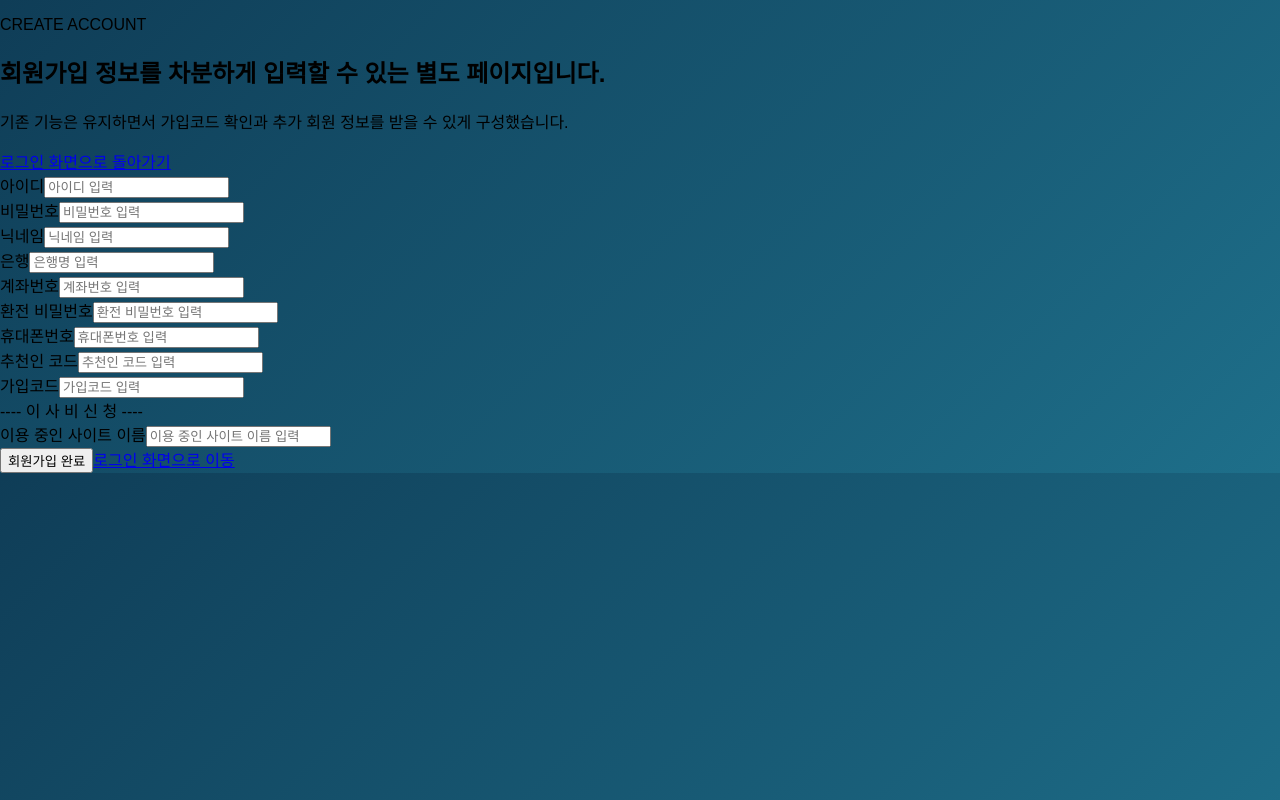
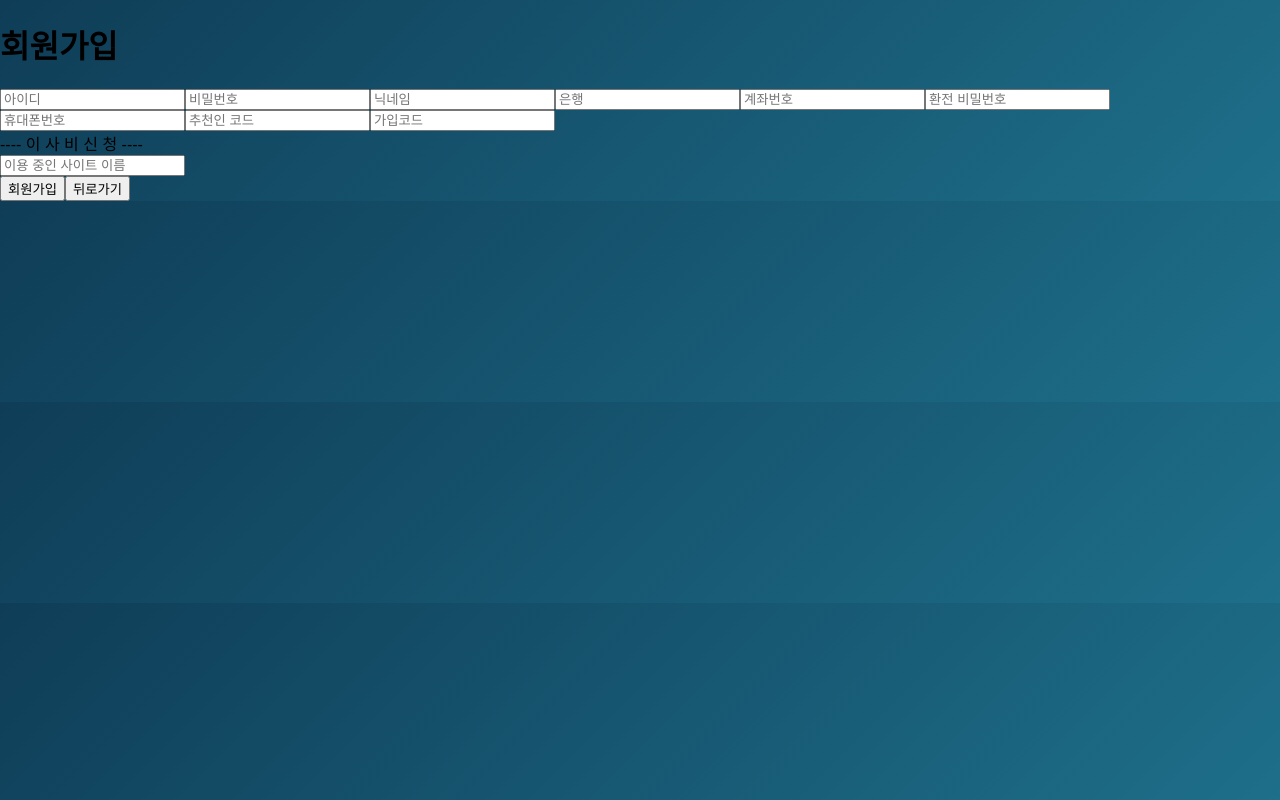
Before and after one commit to shark41245/server1004, a React (Vite) app: page /signup in a window 1280 px wide. Built offline with nearby package versions, Linux system fonts and the light colour scheme.

Commit message:
Update SignupPage.tsx

```diff
--- a/src/pages/SignupPage.tsx
+++ b/src/pages/SignupPage.tsx
@@ -1,216 +1,179 @@
 import { useState } from "react";
-import { Link } from "react-router-dom";
-import { signup, type SignupPayload } from "../lib/api";
+import { useNavigate } from "react-router-dom";
 
-const initialForm: SignupPayload = {
-  username: "",
-  password: "",
-  nickname: "",
-  bankName: "",
-  accountNumber: "",
-  exchangePassword: "",
-  phoneNumber: "",
-  referralCode: "",
-  signupCode: "",
-  siteName: "",
+type SignupForm = {
+  username: string;
+  password: string;
+  nickname: string;
+  bank: string;
+  accountNumber: string;
+  withdrawPassword: string;
+  phone: string;
+  referralCode: string;
+  signupCode: string;
+  siteName: string;
 };
 
 export default function SignupPage() {
-  const [form, setForm] = useState<SignupPayload>(initialForm);
+  const navigate = useNavigate();
+
+  const [form, setForm] = useState<SignupForm>({
+    username: "",
+    password: "",
+    nickname: "",
+    bank: "",
+    accountNumber: "",
+    withdrawPassword: "",
+    phone: "",
+    referralCode: "",
+    signupCode: "",
+    siteName: "",
+  });
+
+  const [message, setMessage] = useState("");
   const [loading, setLoading] = useState(false);
-  const [message, setMessage] = useState("");
 
-  const updateField = <K extends keyof SignupPayload>(key: K, value: SignupPayload[K]) => {
-    setForm((current) => ({
-      ...current,
-      [key]: value,
-    }));
+  const onChange = (key: keyof SignupForm, value: string) => {
+    setForm((prev) => ({ ...prev, [key]: value }));
   };
 
-  const handleSubmit = async () => {
+  const handleSignup = async () => {
     try {
       setLoading(true);
       setMessage("");
 
-      const requiredFields: Array<[keyof SignupPayload, string]> = [
-        ["username", "아이디"],
-        ["password", "비밀번호"],
-        ["nickname", "닉네임"],
-        ["bankName", "은행"],
-        ["accountNumber", "계좌번호"],
-        ["exchangePassword", "환전 비밀번호"],
-        ["phoneNumber", "휴대폰번호"],
-        ["signupCode", "가입코드"],
-        ["siteName", "이용 중인 사이트 이름"],
-      ];
+      const response = await fetch("/api/signup", {
+        method: "POST",
+        headers: {
+          "Content-Type": "application/json",
+        },
+        body: JSON.stringify({
+          username: form.username,
+          password: form.password,
+          nickname: form.nickname,
+          bank: form.bank,
+          account_number: form.accountNumber,
+          withdraw_password: form.withdrawPassword,
+          phone: form.phone,
+          referral_code: form.referralCode,
+          signup_code: form.signupCode,
+          site_name: form.siteName,
+        }),
+      });
 
-      const missing = requiredFields.find(([key]) => !String(form[key]).trim());
-      if (missing) {
-        setMessage(`${missing[1]}을(를) 입력해 주세요.`);
-        return;
+      const data = await response.json();
+
+      if (!response.ok) {
+        throw new Error(data.message || "회원가입에 실패했습니다.");
       }
 
-      await signup({
-        username: form.username.trim(),
-        password: form.password.trim(),
-        nickname: form.nickname.trim(),
-        bankName: form.bankName.trim(),
-        accountNumber: form.accountNumber.trim(),
-        exchangePassword: form.exchangePassword.trim(),
-        phoneNumber: form.phoneNumber.trim(),
-        referralCode: form.referralCode.trim(),
-        signupCode: form.signupCode.trim(),
-        siteName: form.siteName.trim(),
+      setMessage("회원가입이 완료되었습니다.");
+      setForm({
+        username: "",
+        password: "",
+        nickname: "",
+        bank: "",
+        accountNumber: "",
+        withdrawPassword: "",
+        phone: "",
+        referralCode: "",
+        signupCode: "",
+        siteName: "",
       });
-
-      setMessage("회원가입이 완료되었습니다.");
-      setForm(initialForm);
     } catch (error) {
-      setMessage(error instanceof Error ? error.message : "회원가입 중 오류가 발생했습니다.");
+      setMessage(error instanceof Error ? error.message : "오류가 발생했습니다.");
     } finally {
       setLoading(false);
     }
   };
 
   return (
-    <main className="inner-page signup-page">
-      <section className="signup-hero">
-        <p className="eyebrow dark">CREATE ACCOUNT</p>
-        <h1>회원가입 정보를 차분하게 입력할 수 있는 별도 페이지입니다.</h1>
-        <p className="hero-text dark-text">
-          기존 기능은 유지하면서 가입코드 확인과 추가 회원 정보를 받을 수 있게 구성했습니다.
-        </p>
-        <Link to="/" className="inline-back-link">
-          로그인 화면으로 돌아가기
-        </Link>
-      </section>
+    <div className="signup-page">
+      <div className="signup-card">
+        <h1>회원가입</h1>
 
-      <section className="card-panel signup-panel">
-        <div className="split-grid">
-          <div className="field">
-            <label htmlFor="signup-username">아이디</label>
-            <input
-              id="signup-username"
-              type="text"
-              placeholder="아이디 입력"
-              value={form.username}
-              onChange={(event) => updateField("username", event.target.value)}
-            />
-          </div>
+        <div className="signup-grid">
+          <input
+            type="text"
+            placeholder="아이디"
+            value={form.username}
+            onChange={(e) => onChange("username", e.target.value)}
+          />
+          <input
+            type="password"
+            placeholder="비밀번호"
+            value={form.password}
+            onChange={(e) => onChange("password", e.target.value)}
+          />
+          <input
+            type="text"
+            placeholder="닉네임"
+            value={form.nickname}
+            onChange={(e) => onChange("nickname", e.target.value)}
+          />
+          <input
+            type="text"
+            placeholder="은행"
+            value={form.bank}
+            onChange={(e) => onChange("bank", e.target.value)}
+          />
+          <input
+            type="text"
+            placeholder="계좌번호"
+            value={form.accountNumber}
+            onChange={(e) => onChange("accountNumber", e.target.value)}
+          />
+          <input
+            type="password"
+            placeholder="환전 비밀번호"
+            value={form.withdrawPassword}
+            onChange={(e) => onChange("withdrawPassword", e.target.value)}
+          />
+          <input
+            type="text"
+            placeholder="휴대폰번호"
+            value={form.phone}
+            onChange={(e) => onChange("phone", e.target.value)}
+          />
+          <input
+            type="text"
+            placeholder="추천인 코드"
+            value={form.referralCode}
+            onChange={(e) => onChange("referralCode", e.target.value)}
+          />
+          <input
+            type="text"
+            placeholder="가입코드"
+            value={form.signupCode}
+            onChange={(e) => onChange("signupCode", e.target.value)}
+          />
 
-          <div className="field">
-            <label htmlFor="signup-password">비밀번호</label>
-            <input
-              id="signup-password"
-              type="password"
-              placeholder="비밀번호 입력"
-              value={form.password}
-              onChange={(event) => updateField("password", event.target.value)}
-            />
-          </div>
+          <div className="signup-divider">---- 이 사 비 신 청 ----</div>
 
-          <div className="field">
-            <label htmlFor="signup-nickname">닉네임</label>
-            <input
-              id="signup-nickname"
-              type="text"
-              placeholder="닉네임 입력"
-              value={form.nickname}
-              onChange={(event) => updateField("nickname", event.target.value)}
-            />
-          </div>
-
-          <div className="field">
-            <label htmlFor="signup-bank">은행</label>
-            <input
-              id="signup-bank"
-              type="text"
-              placeholder="은행명 입력"
-              value={form.bankName}
-              onChange={(event) => updateField("bankName", event.target.value)}
-            />
-          </div>
-
-          <div className="field">
-            <label htmlFor="signup-account">계좌번호</label>
-            <input
-              id="signup-account"
-              type="text"
-              placeholder="계좌번호 입력"
-              value={form.accountNumber}
-              onChange={(event) => updateField("accountNumber", event.target.value)}
-            />
-          </div>
-
-          <div className="field">
-            <label htmlFor="signup-exchange-password">환전 비밀번호</label>
-            <input
-              id="signup-exchange-password"
-              type="password"
-              placeholder="환전 비밀번호 입력"
-              value={form.exchangePassword}
-              onChange={(event) => updateField("exchangePassword", event.target.value)}
-            />
-          </div>
-
-          <div className="field">
-            <label htmlFor="signup-phone">휴대폰번호</label>
-            <input
-              id="signup-phone"
-              type="text"
-              placeholder="휴대폰번호 입력"
-              value={form.phoneNumber}
-              onChange={(event) => updateField("phoneNumber", event.target.value)}
-            />
-          </div>
-
-          <div className="field">
-            <label htmlFor="signup-referral">추천인 코드</label>
-            <input
-              id="signup-referral"
-              type="text"
-              placeholder="추천인 코드 입력"
-              value={form.referralCode}
-              onChange={(event) => updateField("referralCode", event.target.value)}
-            />
-          </div>
-
-          <div className="field field-full">
-            <label htmlFor="signup-code">가입코드</label>
-            <input
-              id="signup-code"
-              type="text"
-              placeholder="가입코드 입력"
-              value={form.signupCode}
-              onChange={(event) => updateField("signupCode", event.target.value)}
-            />
-          </div>
-
-          <div className="form-divider field-full">---- 이 사 비 신 청 ----</div>
-
-          <div className="field field-full">
-            <label htmlFor="signup-site-name">이용 중인 사이트 이름</label>
-            <input
-              id="signup-site-name"
-              type="text"
-              placeholder="이용 중인 사이트 이름 입력"
-              value={form.siteName}
-              onChange={(event) => updateField("siteName", event.target.value)}
-            />
-          </div>
+          <input
+            type="text"
+            placeholder="이용 중인 사이트 이름"
+            value={form.siteName}
+            onChange={(e) => onChange("siteName", e.target.value)}
+          />
         </div>
 
-        <div className="stack-buttons signup-actions">
-          <button type="button" className="primary-button" onClick={handleSubmit} disabled={loading}>
-            {loading ? "처리중..." : "회원가입 완료"}
+        <div className="signup-actions">
+          <button onClick={handleSignup} disabled={loading}>
+            {loading ? "처리중..." : "회원가입"}
           </button>
-          <Link to="/" className="ghost-button dark-ghost">
-            로그인 화면으로 이동
-          </Link>
+          <button
+            type="button"
+            className="secondary"
+            onClick={() => navigate("/")}
+            disabled={loading}
+          >
+            뒤로가기
+          </button>
         </div>
 
-        {message ? <p className="status-message dark-message">{message}</p> : null}
-      </section>
-    </main>
+        {message && <p className="signup-message">{message}</p>}
+      </div>
+    </div>
   );
 }
```
